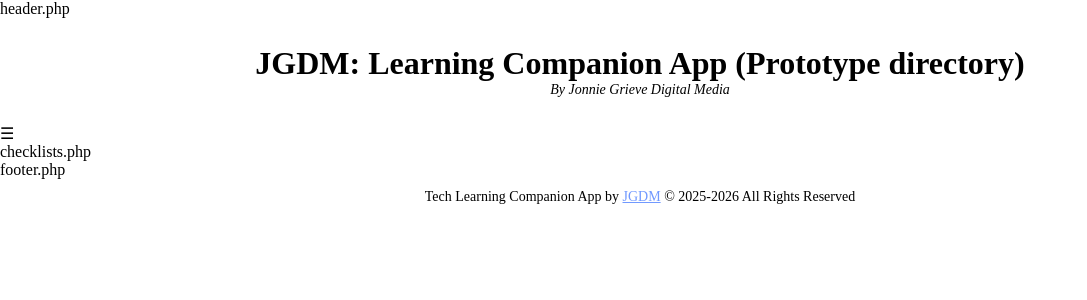
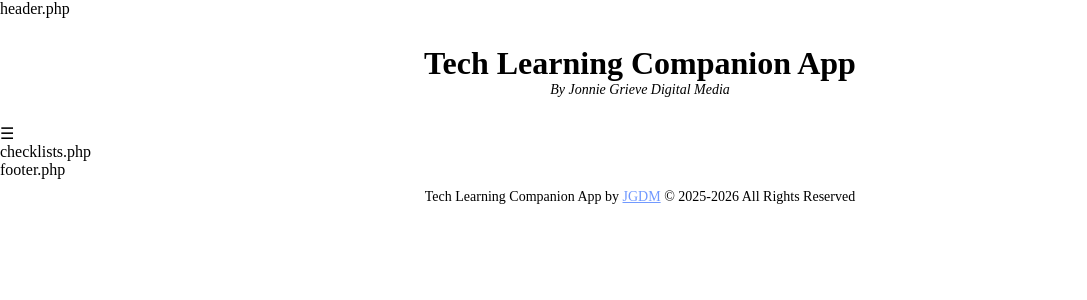
Before and after one commit to jg-digital-media/learning_companion_app, a PHP site: page /checklists.php in a window 1280 px wide. Shown: the top 300 px of the page, without its empty margins (0-1087 px from the left). Run offline with PHP 8.4, Linux system fonts and the light colour scheme.

Commit message:
change h1 text content

```diff
--- a/checklists.php
+++ b/checklists.php
@@ -2,14 +2,14 @@
 
     <header>
 
-        <h1>JGDM: Learning Companion App (Prototype directory)</h1>
+        <h1>Tech Learning Companion App</h1>
 
         <span>By Jonnie Grieve Digital Media</span>
 
     </header>
 
 
-        <span onclick="openNav()">&#9776;</span>
+    <span onclick="openNav()">&#9776;</span>
 
     <main class="page page---checklists" onClick="closeNav()">
 
```
